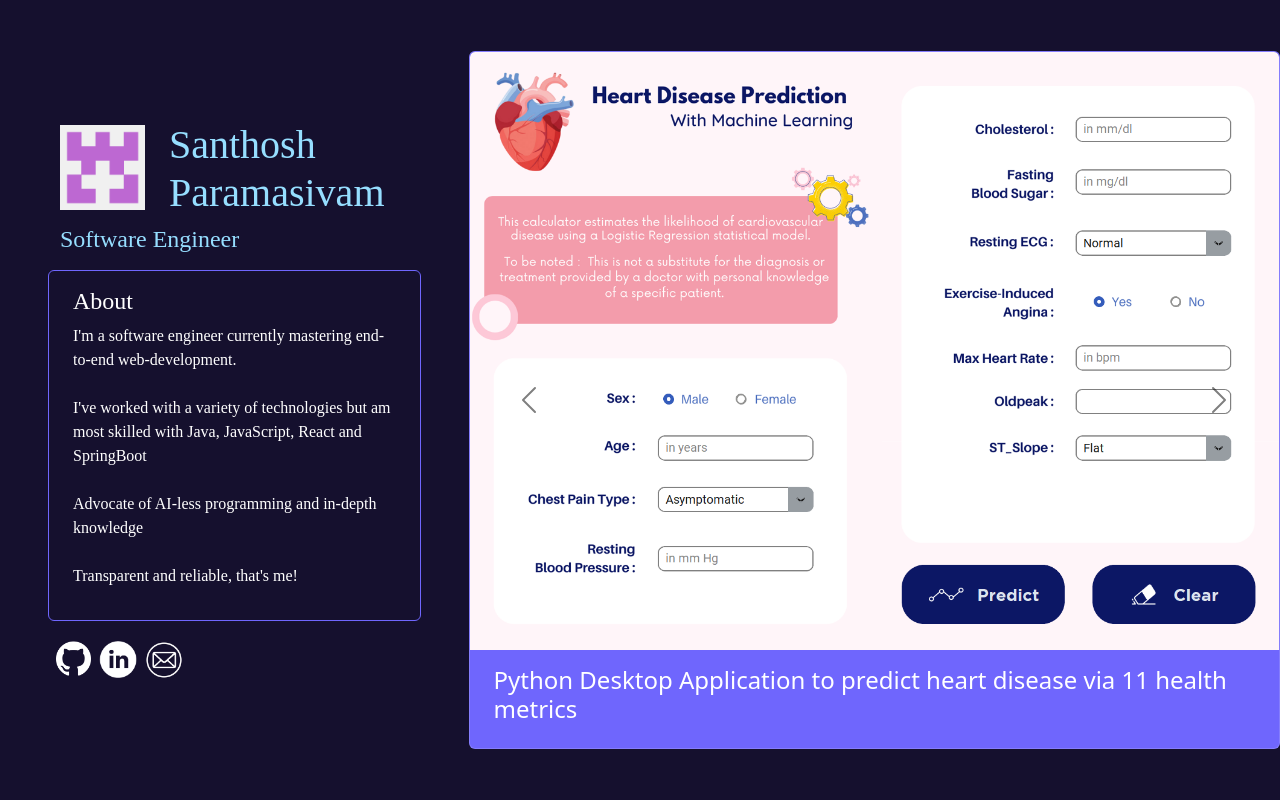
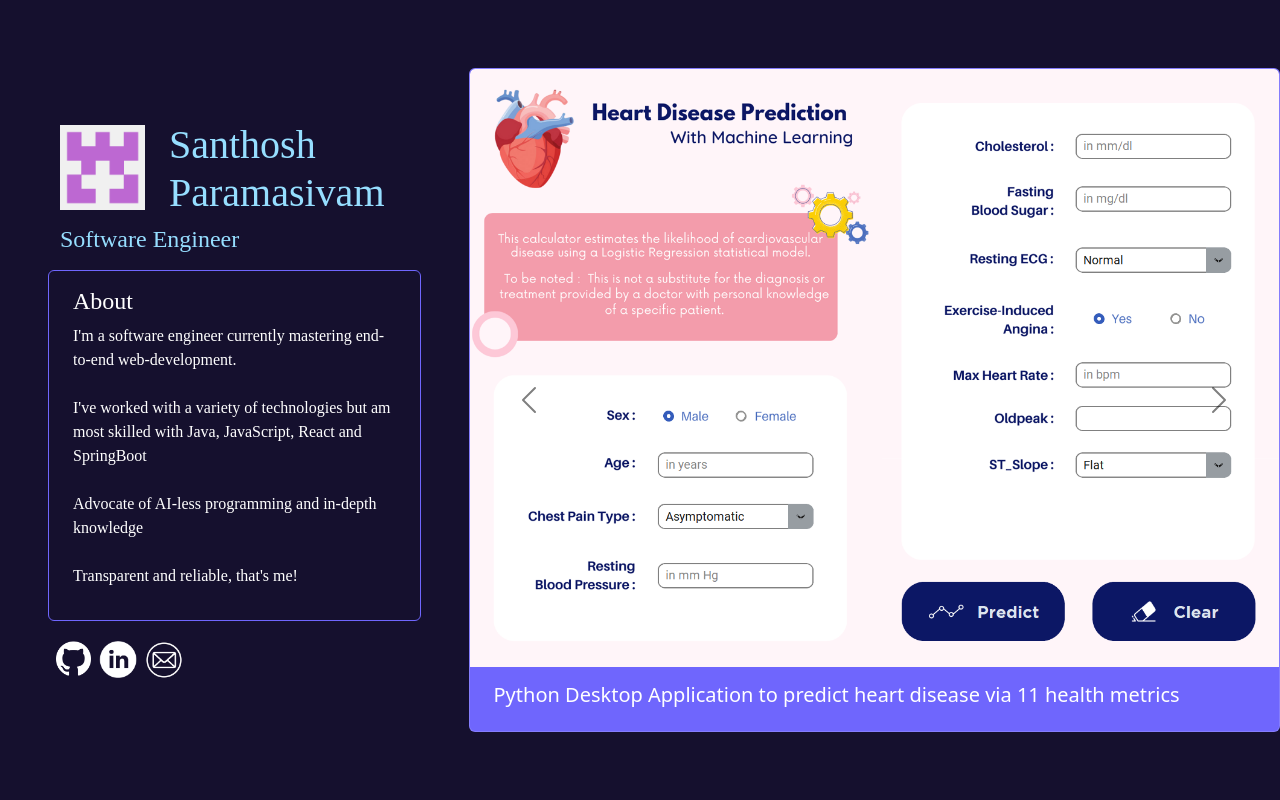
Before and after one commit to Santhosh-Paramasivam/portfolio, a React (Vite) app: page / in a window 1280 px wide. Shown: the top 800 px of the page. Built offline with nearby package versions, Linux system fonts and the light colour scheme; a web font is replaced by a local one.

Commit message:
added carsousel cards

```diff
--- /dev/null
+++ b/src/Components/CarouselCard.jsx
@@ -0,0 +1,11 @@
+function CarouselCard({src, caption}) {
+    return <div className='card overflow-hidden project-card'>
+        <img src={'static/carousel/' + src} className='card-img-top'>
+        </img>
+        <div className='card-body px-4 py-3'>
+            <h6 className='card-title fs-5' style={{ color: 'white' }}>{caption}</h6>
+        </div>
+    </div>
+}
+
+export default CarouselCard;
--- a/src/Pages/IntroductionPage/ProjectCarousel.jsx
+++ b/src/Pages/IntroductionPage/ProjectCarousel.jsx
@@ -1,15 +1,16 @@
 import './ProjectCarousel.css'
 import HDP from './ProjectCarouselCards/HDP'
 import '../../Pages/Projects/ProjectTabs.css'
+import CarouselCard from '../../Components/CarouselCard'
 
 function ProjectCarousel() {
     return <div id="carouselExampleInterval" className='carousel slide' data-bs-ride='carousel' data-bs-theme='dark'>
         <div className='carousel-inner'>
             <div className='carousel-item active'>
-                <HDP/>
+                <CarouselCard caption='Python Desktop Application to predict heart disease via 11 health metrics' src="hdp.png"/>
             </div>
             <div className='carousel-item'>
-                <img src='static/hdp.jpg' className="d-block w-100"></img>
+                <CarouselCard caption='CampusFind : Flutter app to locate coworkers and teammates across large institutions' src="campusfind.png"/>
             </div>
             <div className='carousel-item'>
                 <img src='static/hdp.jpg' className="d-block w-100"></img>
--- a/src/Pages/IntroductionPage/ProjectCarouselCards/HDP.jsx
+++ /dev/null
@@ -1,14 +0,0 @@
-import '../ProjectCarousel.css'
-import '../../../Pages/Projects/ProjectTabs.css'
-
-function HDP() {
-    return <div className='card overflow-hidden project-card'>
-        <img src='static/carousel/hdp.png' className='card-img-top'>
-        </img>
-        <div className='card-body px-4 py-3'>
-            <h6 className='card-title fs-4' style={{ color: 'white' }}>Python Desktop Application to predict heart disease via 11 health metrics</h6>
-        </div>
-    </div>
-}
-
-export default HDP;
```
Also changed, not shown: static/carousel/campusfind.png (added), static/carousel/feedfirst.png (added).
